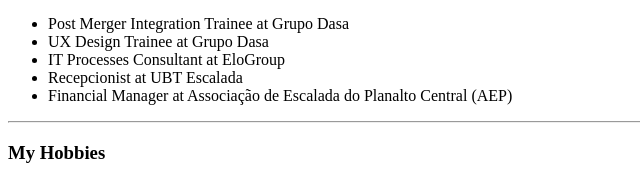
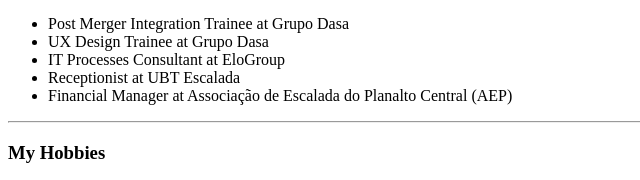
Before and after one commit to thaismpacheco/cv, a plain HTML site: page index.html in a window 1280 px wide. Shown: the part 476-656 px from the top of the page, 0-640 px from the left. Drawn offline with Linux system fonts and the light colour scheme.

Commit message:
Update index.html

```diff
--- a/index.html
+++ b/index.html
@@ -28,7 +28,7 @@
     <li>Post Merger Integration Trainee at Grupo Dasa</li>
     <li>UX Design Trainee at Grupo Dasa</li>
     <li>IT Processes Consultant at EloGroup</li>
-    <li>Recepcionist at UBT Escalada</li>
+    <li>Receptionist at UBT Escalada</li>
     <li>Financial Manager at Associação de Escalada do Planalto Central (AEP)</li>
   </ul>
   <hr>
```
